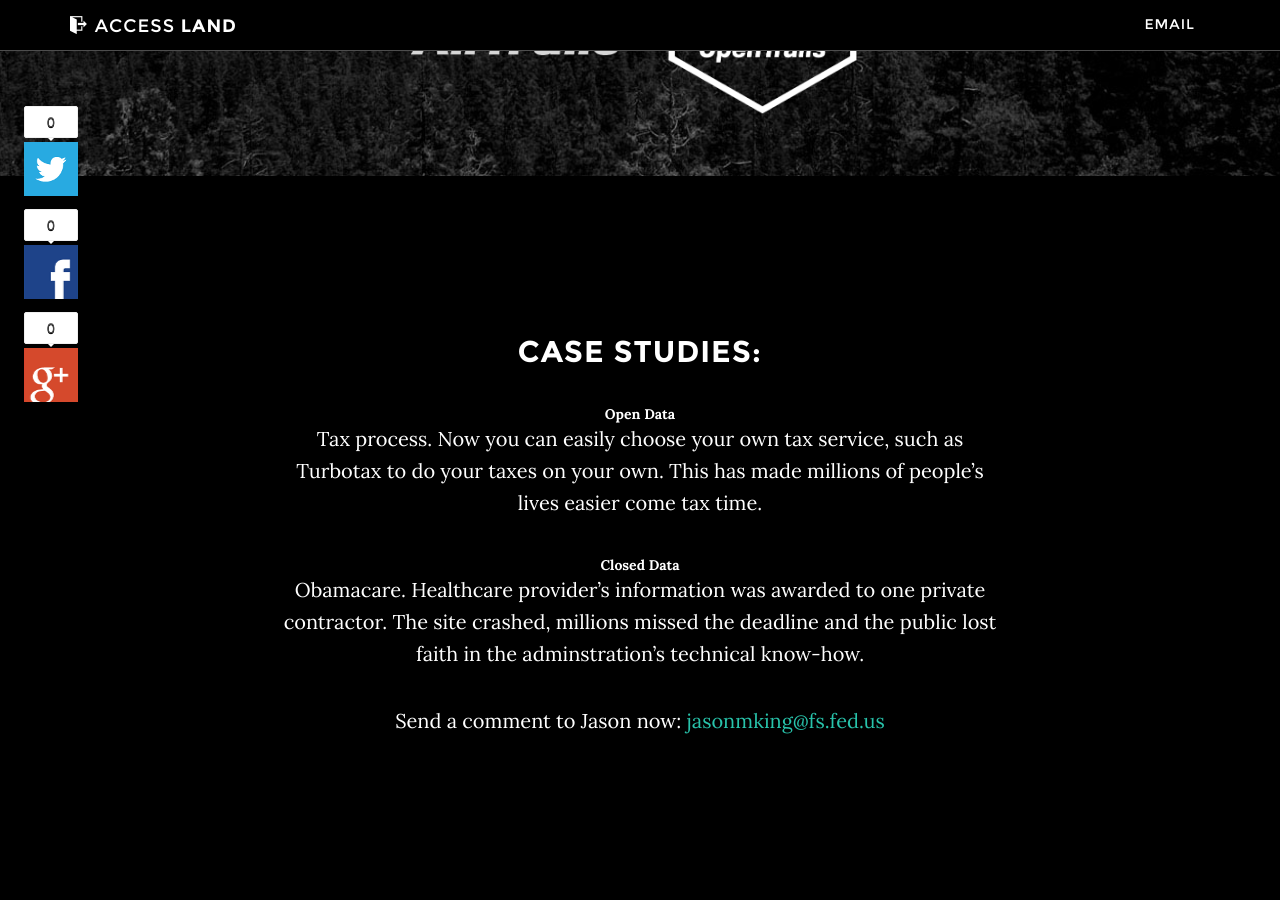
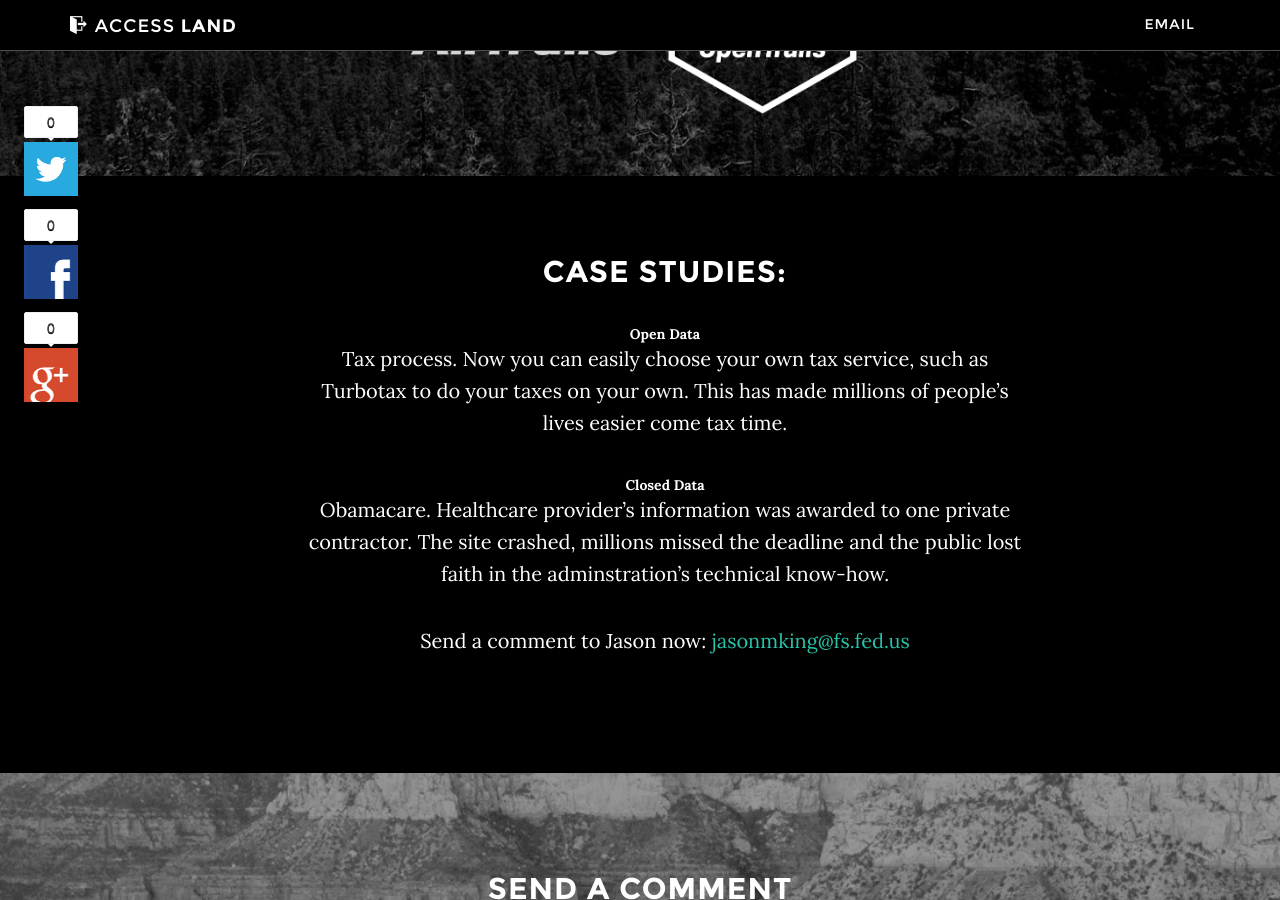
Before and after one commit to mnovinger/accessland.org, a Jekyll site: the page index.html, which Jekyll copies as it is, in a window 1280 px wide and 900 px high, scrolled down 848 px. Built offline with Jekyll 4.4.1, drawn with Linux system fonts in a browser that asks for light colours; comment, search, counter and statistics services are not loaded.

Commit message:
Small css changes

```diff
--- a/css/grayscale.scss
+++ b/css/grayscale.scss
@@ -15,7 +15,6 @@
     font-family: "Lora","Helvetica Neue",Helvetica,Arial,sans-serif;
     color: $light;
     background-color: $dark;
-    padding-top: 0px;
 }
 
 html {
@@ -23,7 +22,7 @@
     height: 100%;
 }
 
-// Typhography
+// Typography
 
 h1,
 h2,
@@ -165,6 +164,13 @@
     display: table-cell;
     vertical-align: middle;
 }
+.more-logos {
+    background-color: #fff;
+    h1 {
+        color: #000;
+        text-align: center;
+    }
+}
 
 .brand-heading {
     font-size: 40px;
@@ -173,6 +179,15 @@
 .intro-text {
     font-size: 16px;
     margin-bottom: 30px;
+}
+
+#email {
+    margin-top: 0px;
+    padding-top: 0px;
+}
+
+#case-studies {
+    padding: 80px;
 }
 
 .email-btn {
```
